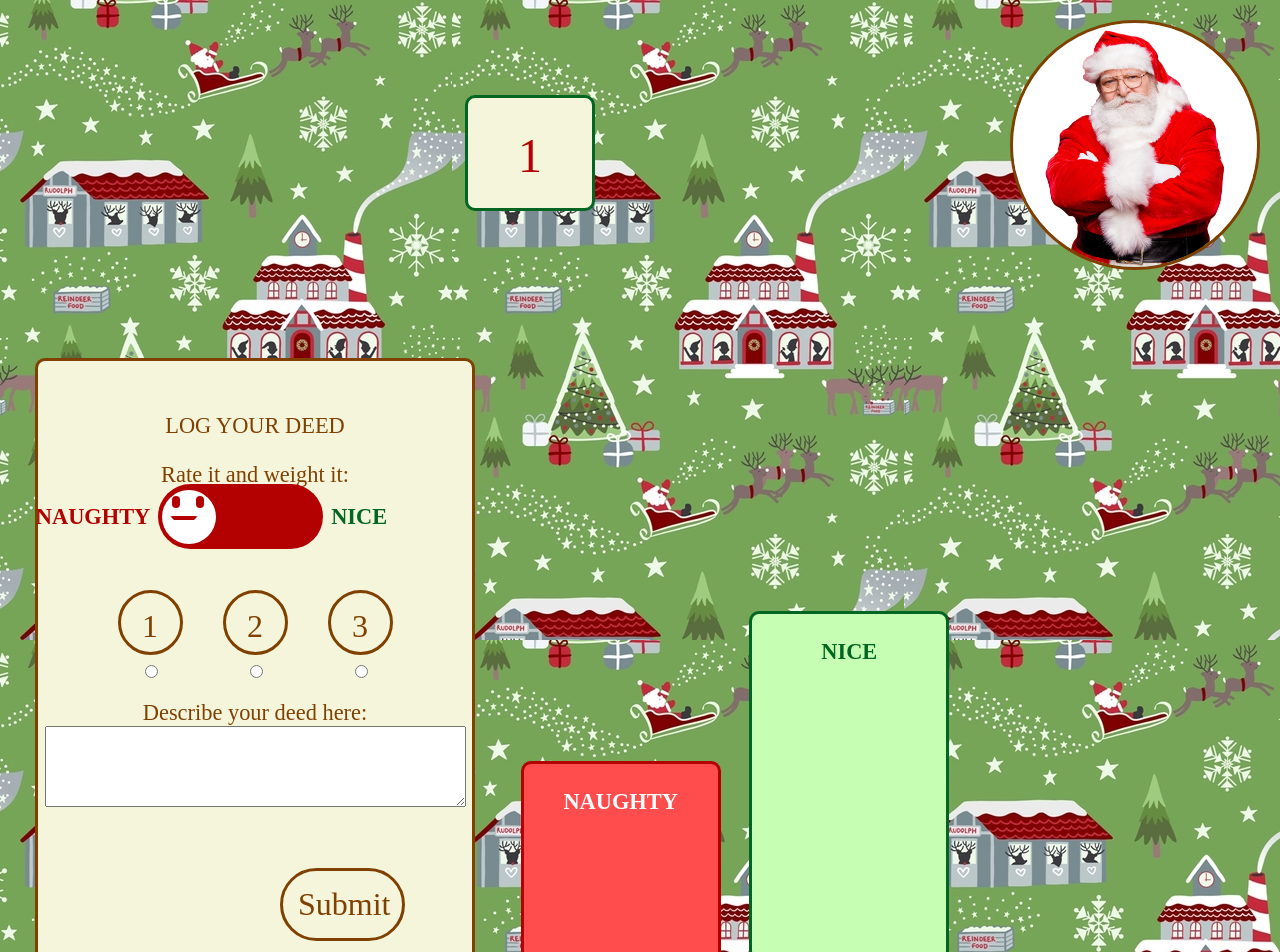
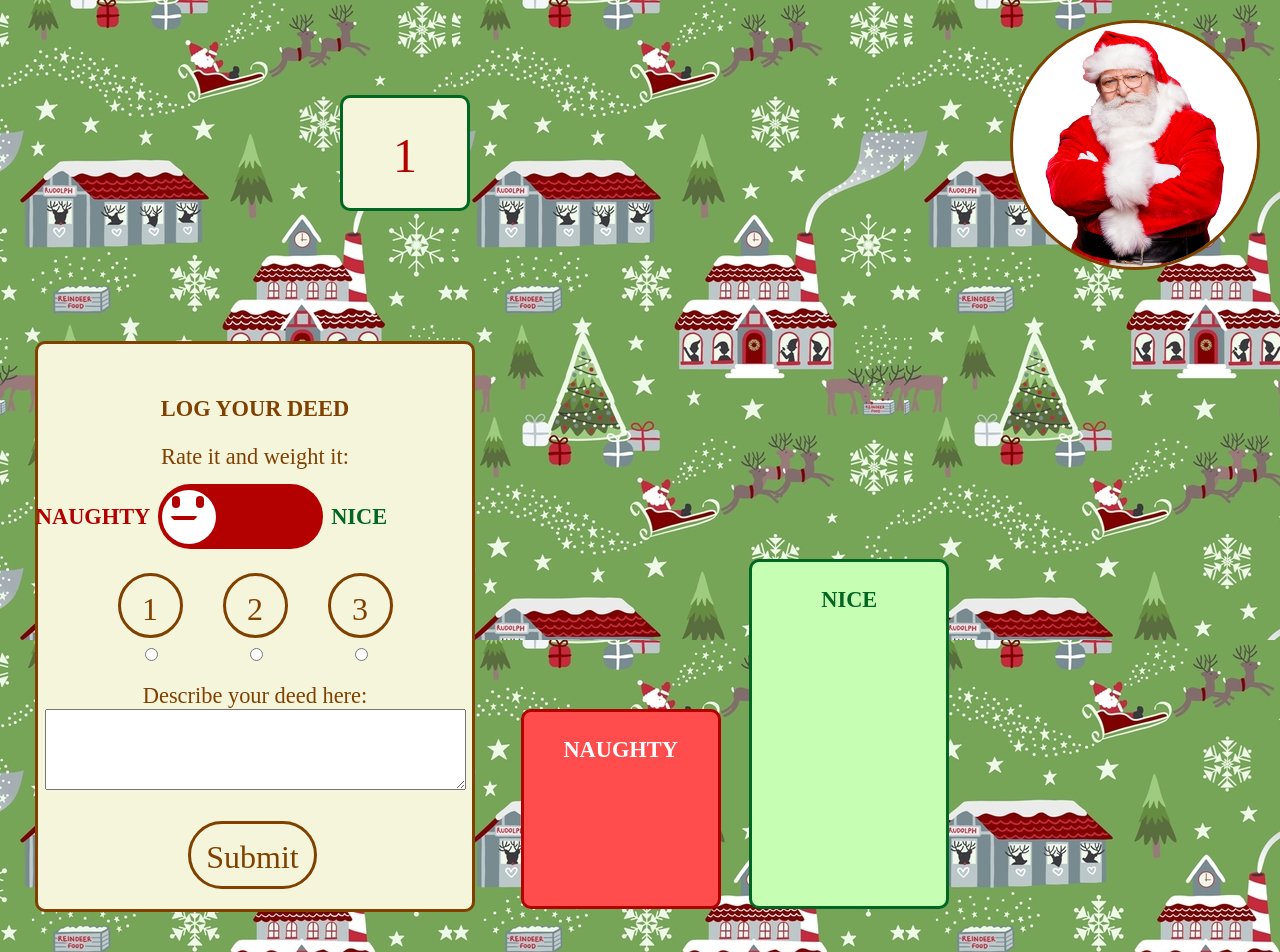
Before and after one commit to beniciovargas/santas_scorecard, a React (Create React App) app in the folder client/: page /profile/1 in a window 1280 px wide. Shown: the top 952 px of the page. Built offline with nearby package versions, Linux system fonts and the light colour scheme; no server answers; the HTML template or start-up script is replaced by a standard one.

Commit message:
finished css edits

```diff
--- a/client/src/components/Button/Button.css
+++ b/client/src/components/Button/Button.css
@@ -3,8 +3,9 @@
     border-radius: 300px;
     margin-top: 0px;
     margin-bottom: 15px;
+    margin-left: -5px;
     padding: 15px;
-    padding-bottom: 0px;
+    padding-bottom: 10px;
   }
 
 .Button--deeds:hover {
@@ -18,7 +19,7 @@
     border-radius: 300px;
     margin-top: 30px;
     margin-bottom: 15px;
-    margin-left: 175px;
+    margin-left: 250px;
     padding: 15px;
     width: 125px;
     align-items: center;
@@ -35,7 +36,7 @@
     border-radius: 300px;
     margin-top: 30px;
     margin-bottom: 15px;
-    margin-left: 155px;
+    margin-left: 225px;
     padding: 15px;
     width: 170px;
     align-items: center;
--- a/client/src/components/pages/Profile/Profile.css
+++ b/client/src/components/pages/Profile/Profile.css
@@ -42,7 +42,7 @@ body {
     font-size: 3rem;
     float: left;
     margin-top: 80px;
-    margin-left: 450px;
+    margin-left: 325px;
     background: beige;
     border: 3px solid #006622;
     color: #b30000;
@@ -275,6 +275,7 @@ body {
   width: 75%;
   top: 450px;
   right: 560px;
+  margin-top: 0px;
 }
 
 .smile-rating-container {
--- a/client/src/components/pages/Profile/Profile.js
+++ b/client/src/components/pages/Profile/Profile.js
@@ -76,7 +76,7 @@ class Profile extends Component {
             <div className="container1">
 
                 <div className="row1">
-                    <div className="name">{this.props.match.params.email}</div>
+                    <div className="name"style={{ marginLeft: "325px"}}>{this.props.match.params.email}</div>
 
                 </div>
 
@@ -86,8 +86,8 @@ class Profile extends Component {
                 <div className="deeds">
                     <form className="cardDeeds" onSubmit={this.onSubmitDeed}>
 
-                        <div className="title">
-                            <p style={{ fontweight: "bold" }}>LOG YOUR DEED</p>
+                        <div className="title" >
+                            <p style={{ fontWeight: "bold" }}>LOG YOUR DEED</p>
                             <p>Rate it and weight it:</p>
                         </div>
 
@@ -141,7 +141,7 @@ class Profile extends Component {
                         </span>
 
                         <div>
-                            <Button type="login" onClick={this.submit}>Submit</Button>
+                            <Button type="deeds" onClick={this.submit}>Submit</Button>
                         </div>
 
                     </form>
--- a/client/src/components/pages/UserSignup/UserSignup.css
+++ b/client/src/components/pages/UserSignup/UserSignup.css
@@ -42,7 +42,7 @@ body {
     font-size: 3rem;
     float: left;
     margin-top: 80px;
-    margin-left: 400px;
+    margin-left: 300px;
     background: beige;
     border: 3px solid #006622;
     color: #b30000;
--- a/client/src/components/pages/UserSignup/UserSignup.js
+++ b/client/src/components/pages/UserSignup/UserSignup.js
@@ -63,13 +63,13 @@ class UserSignup extends Component {
         return (
             <div className="container2">
                 <div className="row1">
-                    <div className="name" style={{ marginleft: "250px"}}>SANTA'S SCORECARD</div>
+                    <div className="name" style={{ marginLeft: "325px"}}>SANTA'S SCORECARD</div>
 
                 </div>
 
                 <div className="login">
                     <form className="title">
-                        <p style={{ fontweight: "bold"}}>CREATE A USER ID</p>
+                        <p style={{ fontWeight: "bold"}}>CREATE A USER ID</p>
                             <p>Enter email</p>
                             <input
                                 name="email"
@@ -90,7 +90,7 @@ class UserSignup extends Component {
                             />
                             <br /><br />
                         <div>
-                            <Button type="login" onClick={this.submit}>Submit</Button>
+                            <Button type="login"  onClick={this.submit}>Submit</Button>
                         </div>
 
                         <p style={{ fontweight: "bold"}}><br /><br />ALREADY SIGNED UP?</p>
```
